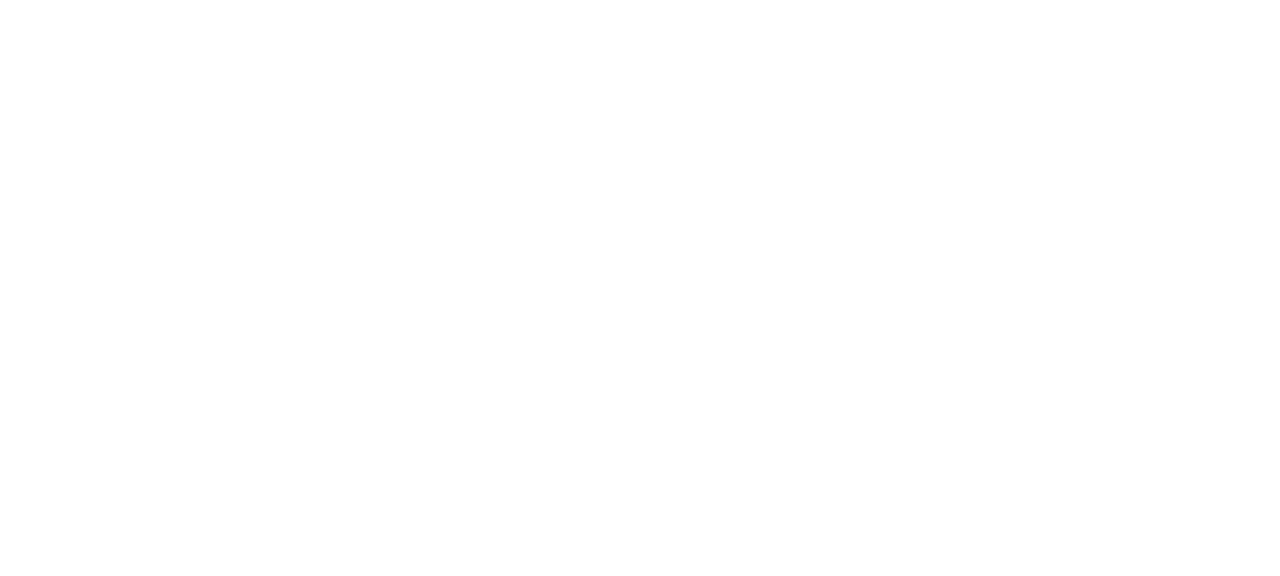
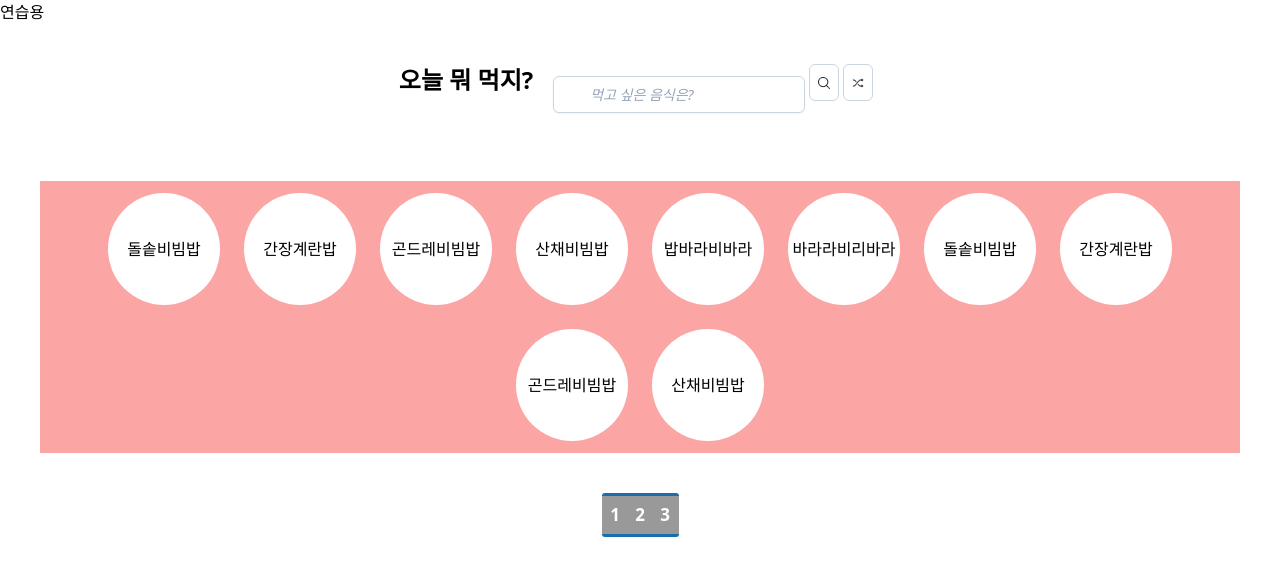
Before and after one commit to gaamjaa/what-to-eat, a React (Create React App) app in the folder src/main/frontend/: page /prac in a window 1280 px wide. Before the commit this address had no page. Shown: the top 576 px of the page. Built offline with nearby package versions, Linux system fonts and the light colour scheme.

Commit message:
카테고리별 음식 수정

```diff
--- a/src/main/frontend/package.json
+++ b/src/main/frontend/package.json
@@ -11,6 +11,7 @@
     "react-dom": "^18.2.0",
     "react-router-dom": "^6.4.0",
     "react-scripts": "5.0.1",
+    "styled-components": "^5.3.5",
     "web-vitals": "^2.1.4"
   },
   "scripts": {
--- a/src/main/frontend/src/App.js
+++ b/src/main/frontend/src/App.js
@@ -6,7 +6,7 @@
 } from "react-router-dom";
 import CategoryFood from "./routes/CategoryFood";
 import Home from "./routes/Home";
-
+import Prac from "./routes/Prac";
 
 function App() {
   return (
@@ -14,6 +14,7 @@
       <Routes>
         <Route path="/" element={<Home/>}/>
         <Route path="/menu/:id" element={<CategoryFood/>}/>
+        <Route path="/prac" element={<Prac/>}/>
       </Routes>
     </BrowserRouter>
   );
--- a/src/main/frontend/src/components/FoodBtn.js
+++ b/src/main/frontend/src/components/FoodBtn.js
@@ -41,12 +41,12 @@
     }
 
     return(
-        <div>
+        <span>
         <button className="w-28 h-28 rounded-full bg-white m-3" onClick={onClick}>
             {name}
         </button>
         {modal===true ? <Modal modalClose={setModal}/> : null}
-        </div>
+        </span>
     );
 }
 
--- /dev/null
+++ b/src/main/frontend/src/components/Pagination.js
@@ -0,0 +1,65 @@
+import React from "react";
+import styled from "styled-components";
+
+const PageUl = styled.ul`
+  float: left;
+  list-style: none;
+  text-align: center;
+  border-radius: 3px;
+  color: white;
+  padding: 1px;
+  border-top: 3px solid #186ead;
+  border-bottom: 3px solid #186ead;
+  background-color: rgba(0, 0, 0, 0.4);
+`;
+
+const PageLi = styled.li`
+  display: inline-block;
+  font-size: 17px;
+  font-weight: 600;
+  padding: 5px;
+  border-radius: 5px;
+  width: 25px;
+  &:hover {
+    cursor: pointer;
+    color: white;
+    background-color: #263a6c;
+  }
+  &:focus::after {
+    color: white;
+    background-color: #263a6c;
+  }
+`;
+
+const PageSpan = styled.span`
+  &:hover::after,
+  &:focus::after {
+    border-radius: 100%;
+    color: white;
+    background-color: #263a6c;
+  }
+`;
+
+function Pagination ({ postsPerPage, totalPosts, paginate }) {
+  const pageNumbers = [];
+  for (let i = 1; i <= Math.ceil(totalPosts / postsPerPage); i++) {
+    pageNumbers.push(i);
+  }
+  return (
+    <div>
+      <nav>
+        <PageUl className="pagination">
+          {pageNumbers.map((number) => (
+            <PageLi key={number} className="page-item">
+              <PageSpan onClick={() => paginate(number)} className="page-link">
+                {number}
+              </PageSpan>
+            </PageLi>
+          ))}
+        </PageUl>
+      </nav>
+    </div>
+  );
+};
+
+export default Pagination;
--- /dev/null
+++ b/src/main/frontend/src/components/Posts.js
@@ -0,0 +1,17 @@
+import React from "react";
+import FoodBtn from "./FoodBtn";
+
+const Posts = ({ posts, loading }) => {
+  return (
+    <div className="flex flex-wrap justify-center">
+      {loading && <div> loading... </div>}
+      {/* <ul> */}
+        {posts.map((post, index) => (
+        //   <li key={index/*post.id*/}>{post/*.title*/}</li>
+            <FoodBtn key={index} name={post}/>
+        ))}
+      {/* </ul> */}
+    </div>
+  );
+};
+export default Posts;
--- a/src/main/frontend/src/routes/CategoryFood.js
+++ b/src/main/frontend/src/routes/CategoryFood.js
@@ -3,39 +3,50 @@
 import Shuffle from "../components/Shuffle";
 import Search from "../components/Search";
 import FoodBtn from "../components/FoodBtn";
+import Posts from "../components/Posts";
+import Pagination from "../components/Pagination";
 
 function CategoryFood(){
+    const [posts, setPosts] = useState([]);
+    const [loading, setLoading] = useState(false);
+    const [currentPage, setCurrentPage] = useState(1);
+    const [postsPerPage, setPostsPerPage] = useState(15);
+
     const {id} = useParams();
-    const getFoods = async() => {
+    // 이 부분이 아래 fetchData 부분에 들어가면 될 거 같음
+    // const getFoods = async() => {
 
-    }
-    useEffect(()=>{
-        getFoods();
-    }, []);
-    // useEffect(() => {
-    //     const fetchData = async () => {
-    //     setLoading(true);
-    //     const response = await axios.get(
-    //         "https://jsonplaceholder.typicode.com/posts"
-    //     );
-    //     setPosts(response.data);
-    //     setLoading(false);
-    //     };
-    //     fetchData();
+    // }
+    // useEffect(()=>{
+    //     getFoods();
     // }, []);
 
-    const getTitle = (num) => {
-        switch(Number(num)) {
-            case 1:
-                return(<h1 className="text-2xl font-bold text-center">밥류</h1>);
-            case 2:
-                return(<h2 className="text-2xl font-bold text-center">면 및 만두류</h2>);
-            default:
-                return null
-        }
-    }
+
 
     const foods = ["돌솥비빔밥", "간장계란밥", "곤드레비빔밥", "산채비빔밥", "밥바라비바라", "바라라비리바라", "돌솥비빔밥", "간장계란밥", "곤드레비빔밥", "산채비빔밥", "밥바라비바라", "바라라비리바라","돌솥비빔밥", "간장계란밥", "곤드레비빔밥", "산채비빔밥", "밥바라비바라", "바라라비리바라", "돌솥비빔밥", "간장계란밥", "곤드레비빔밥", "산채비빔밥", "밥바라비바라", "바라라비리바라"]
+
+    useEffect(() => {
+        //   const fetchData = async () => {
+        //     setLoading(true);
+        //     const response = await axios.get(
+        //       "https://jsonplaceholder.typicode.com/posts"
+        //     );
+        //     setPosts(response.data);
+        //     setLoading(false);
+        //   };
+        //   fetchData();
+            setPosts(foods);
+    }, []);
+    console.log(posts)
+
+    const indexOfLast = currentPage * postsPerPage;
+    const indexOfFirst = indexOfLast - postsPerPage;
+    const currentPosts = (posts) => {
+      let currentPosts = 0;
+      currentPosts = posts.slice(indexOfFirst, indexOfLast);
+      console.log(currentPosts)
+      return currentPosts;
+    };
 
     return(
         <div className="">
@@ -45,15 +56,23 @@
                     <Search />
                     <Shuffle />
                 </div>
-                {getTitle(id)}
             </div>
-            <div className="flex justify-center">
-                <div className="flex flex-wrap justify-center w-5/6 h-full mt-10 bg-red-300">
-                    {
+            <div className="flex flex-col">
+                <div className="h-full mx-10 mt-10 bg-red-300 mb-10">
+                    {/* {
                         foods.map((food, index) => {
                             return <FoodBtn key={index} name={food} index={'1'}/>
                         })
-                    }
+                    } */}
+                    <Posts posts={currentPosts(posts)} loading={loading}></Posts>
+
+                </div>
+                <div className="flex justify-center">
+                <Pagination
+                    postsPerPage={postsPerPage}
+                    totalPosts={posts.length}
+                    paginate={setCurrentPage}
+                ></Pagination>
                 </div>
             </div>
             {/*modal===true ? <Modal/> : null*/}
@@ -61,4 +80,83 @@
     );
 }
 
+const getTitle = (num) => {
+    let title = "";
+    switch(Number(num)) {
+        case 1:
+            title = "밥류"
+            break
+        case 2:
+            title = "면 및 만두류"
+            break
+        case 3:
+            title = "국(탕)류"
+            break
+        case 4:
+            title = "찌개류"
+            break
+        case 5:
+            title = "찜류"
+            break
+        case 6:
+            title = "조림류"
+            break
+        case 7:
+            title = "구이류"
+            break
+        case 8:
+            title = "전류"
+            break
+        case 9:
+            title = "튀김류"
+            break
+        case 10:
+            title = "볶음류"
+            break
+        case 11:
+            title = "무침류"
+            break
+        case 12:
+            title = "김치류"
+            break
+        case 13:
+            title = "떡류"
+            break
+        case 14:
+            title = "우유 및 유제품류"
+            break
+        case 15:
+            title = "음료류"
+            break
+        case 16:
+            title = "젓갈류"
+            break
+        case 17:
+            title = "죽류"
+            break
+        case 18:
+            title = "회류"
+            break
+        case 19:
+            title = "과자 및 빵류"
+            break
+        case 20:
+            title = "주류"
+            break
+        case 21:
+            title = "원재료"
+            break
+        case 22:
+            title = "장류"
+            break
+        case 23:
+            title = "절임류"
+            break
+        default:
+            break
+    }
+    return(<h1 className="text-2xl font-bold text-center">{title}</h1>);
+}
+
+
 export default CategoryFood;
--- a/src/main/frontend/src/routes/Home.js
+++ b/src/main/frontend/src/routes/Home.js
@@ -3,6 +3,7 @@
 import Search from '../components/Search';
 import Shuffle from "../components/Shuffle";
 import {Link} from "react-router-dom";
+import { useState } from 'react';
 
 function Home(){
     const menuList = [
@@ -50,7 +51,7 @@
                     }
                 </div>
             </div>
-
+            <Link to="/prac"><button>페이지네이션 연습 페이지</button></Link>
         </div>
     );
 }
--- /dev/null
+++ b/src/main/frontend/src/routes/Prac.js
@@ -0,0 +1,85 @@
+import React, { useState, useEffect } from "react";
+import {Link} from "react-router-dom";
+import axios from "axios";
+import Posts from "../components/Posts";
+import Pagination from "../components/Pagination";
+import Search from "../components/Search";
+import Shuffle from "../components/Shuffle";
+import FoodBtn from "../components/FoodBtn";
+
+function Prac() {
+    const [posts, setPosts] = useState([]);
+    const [loading, setLoading] = useState(false);
+    const [currentPage, setCurrentPage] = useState(1);
+    const [postsPerPage, setPostsPerPage] = useState(10);
+
+    const foods = ["돌솥비빔밥", "간장계란밥", "곤드레비빔밥", "산채비빔밥", "밥바라비바라", "바라라비리바라", "돌솥비빔밥", "간장계란밥", "곤드레비빔밥", "산채비빔밥", "밥바라비바라", "바라라비리바라","돌솥비빔밥", "간장계란밥", "곤드레비빔밥", "산채비빔밥", "밥바라비바라", "바라라비리바라", "돌솥비빔밥", "간장계란밥", "곤드레비빔밥", "산채비빔밥", "밥바라비바라", "바라라비리바라"]
+
+    useEffect(() => {
+    //   const fetchData = async () => {
+    //     setLoading(true);
+    //     const response = await axios.get(
+    //       "https://jsonplaceholder.typicode.com/posts"
+    //     );
+    //     setPosts(response.data);
+    //     setLoading(false);
+    //   };
+    //   fetchData();
+        setPosts(foods);
+    }, []);
+    console.log(posts)
+
+    /* 새로 추가한 부분 */
+    const indexOfLast = currentPage * postsPerPage;
+    const indexOfFirst = indexOfLast - postsPerPage;
+    const currentPosts = (posts) => {
+      let currentPosts = 0;
+      currentPosts = posts.slice(indexOfFirst, indexOfLast);
+      console.log(currentPosts)
+      return currentPosts;
+    };
+    /*                 */
+
+    return(
+        <div>
+            연습용
+            {/* <Posts posts={currentPosts(posts)} loading={loading}></Posts>
+            <Pagination
+                postsPerPage={postsPerPage}
+                totalPosts={posts.length}
+                paginate={setCurrentPage}
+            ></Pagination> */}
+
+        <div className="">
+            <div>
+                <div className="flex justify-center my-10">
+                    <Link to="/"><p className="font-bold text-2xl mr-5">오늘 뭐 먹지?</p></Link>
+                    <Search />
+                    <Shuffle />
+                </div>
+            </div>
+            <div className="flex flex-col">
+                <div className="h-full mx-10 mt-10 bg-red-300 mb-10">
+                    {/* {
+                        foods.map((food, index) => {
+                            return <FoodBtn key={index} name={food} index={'1'}/>
+                        })
+                    } */}
+                    <Posts posts={currentPosts(posts)} loading={loading}></Posts>
+
+                </div>
+                <div className="flex justify-center">
+                <Pagination
+                    postsPerPage={postsPerPage}
+                    totalPosts={posts.length}
+                    paginate={setCurrentPage}
+                ></Pagination>
+                </div>
+            </div>
+            {/*modal===true ? <Modal/> : null*/}
+        </div>
+        </div>
+    )
+}
+
+export default Prac;
```
Also changed, not shown: 1 other file (tests, documents, lock files or other folders).
